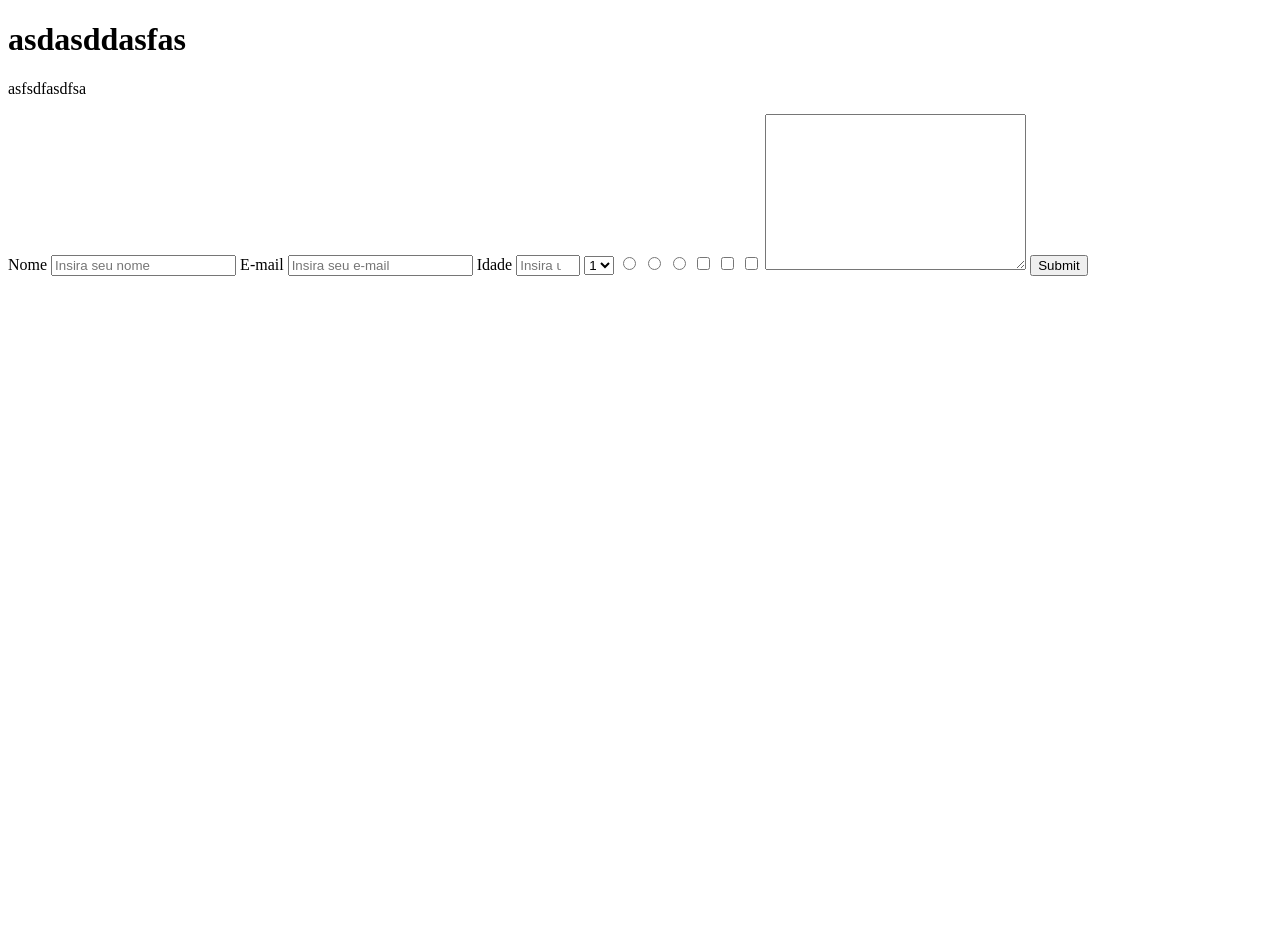
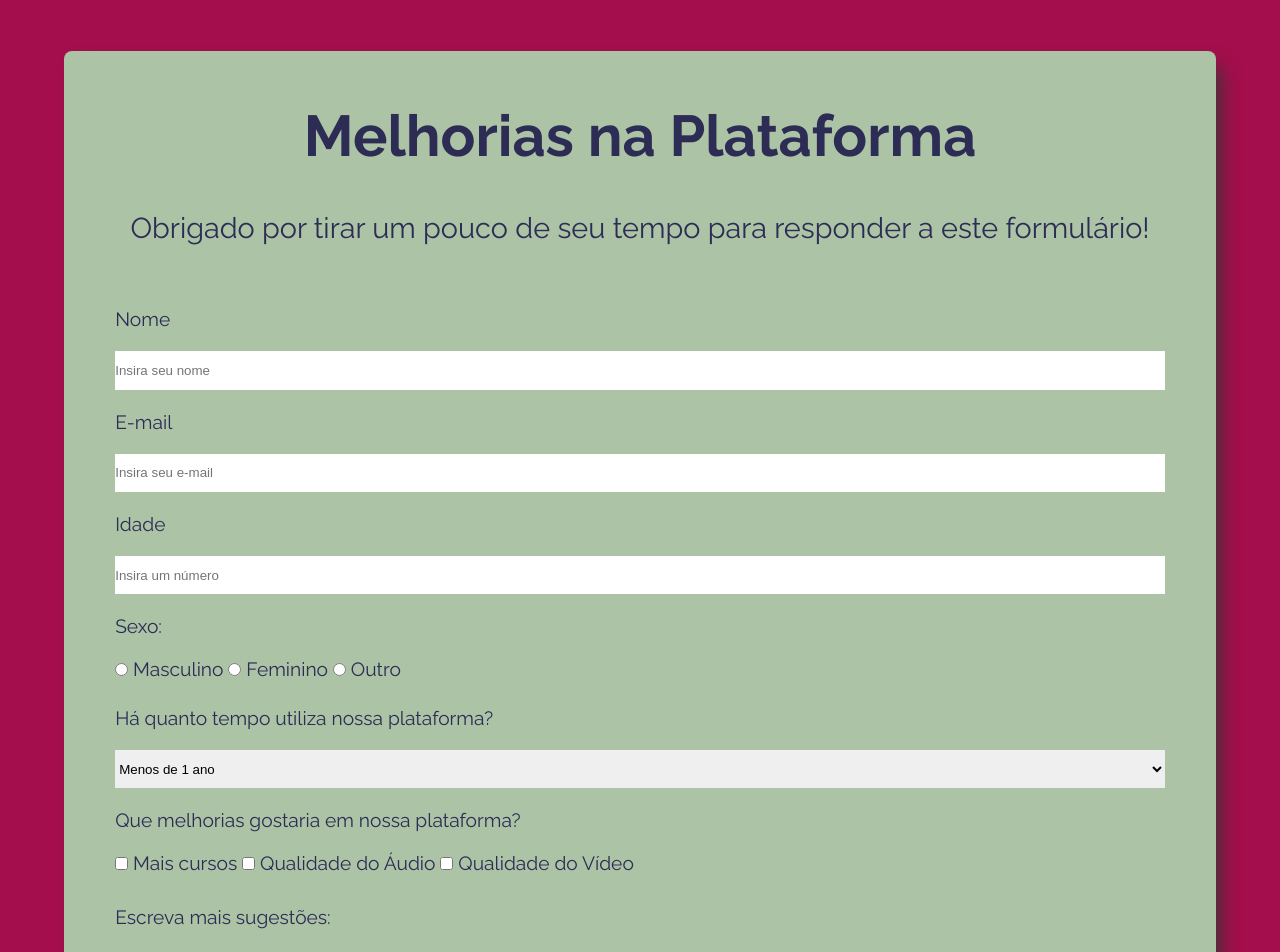
Before and after one commit to rmmena123/surveyform-fcc, a plain HTML site: page index.html in a window 1280 px wide. Shown: the top 952 px of the page. Before the commit the page ends 800 px from the top, so only its background shows below. Drawn offline with Linux system fonts and the light colour scheme.

Commit message:
Estilização CSS

```diff
--- a/index.html
+++ b/index.html
@@ -4,20 +4,22 @@
     <meta charset="UTF-8">
     <meta name="viewport" content="width=device-width, initial-scale=1.0">
     <title>Survey Form</title>
+    <link href="https://fonts.googleapis.com/css2?family=Raleway:wght@100;200;300;400;500;600;700;800;900&display=swap" rel="stylesheet">
     <link rel="stylesheet" href="/style.css">
 </head>
 <body>
 
+    <div id="container">
         <h1 id="title">
-        asdasddasfas
+            Melhorias na Plataforma
         </h1>
 
         <p id="description">
-        asfsdfasdfsa
+            Obrigado por tirar um pouco de seu tempo para responder a este formulário!
         </p>
 
         <form action="" id="survey-form">
-        <label for="name" id="name-label">Nome</label>
+            <label for="name" id="name-label" >Nome</label>
             <input type="text" name="name" id="name" required placeholder="Insira seu nome">
 
             <label for="email" id="email-label">E-mail</label>
@@ -26,25 +28,35 @@
             <label for="number" id="number-label">Idade</label>
             <input type="number" name="number" id="number" min="1" max="100" placeholder="Insira um número">
 
+            <fieldset class="fieldset-changes">
+                <legend>Sexo:</legend>
+                <input type="radio" name="radio" id="" value="Masculino"> Masculino
+                <input type="radio" name="radio" id="" value="Feminino"> Feminino
+                <input type="radio" name="radio" id="" value="Outro"> Outro
+            </fieldset>
+
+            <label for="select" id="label-select">Há quanto tempo utiliza nossa plataforma?</label>
             <select name="select" id="dropdown">
-            <option value="1">1</option>
-            <option value="2">2</option>
-            <option value="3">3</option>
+                <option value="" disabled>Escolha uma opção</option>
+                <option value="0-1">Menos de 1 ano</option>
+                <option value="1-3">1 a 3 anos</option>
+                <option value="3-5">3 a 5 anos</option>
+                <option value="5">Mais de 5 anos</option>
             </select>
 
-        <input type="radio" name="radio" id="" value="Ola mundo">
-        <input type="radio" name="radio" id="" value="Ola mundo">
-        <input type="radio" name="radio" id="" value="Ola mundo">
+            <fieldset class="fieldset-changes">
+                <legend>Que melhorias gostaria em nossa plataforma?</legend>
+                <input type="checkbox" name="check" id="" value="cursos"> Mais cursos
+                <input type="checkbox" name="check" id="" value="Ola mundo"> Qualidade do Áudio
+                <input type="checkbox" name="check" id="" value="Ola mundo"> Qualidade do Vídeo
+            </fieldset>
 
-        <input type="checkbox" name="check" id="" value="Ola mundo">
-        <input type="checkbox" name="check" id="" value="Ola mundo">
-        <input type="checkbox" name="check" id="" value="Ola mundo">
+            <label for="textarea">Escreva mais sugestões:</label>
+            <textarea name="textarea" id="" cols="30" rows="10"></textarea>
 
-        <textarea name="textare" id="" cols="30" rows="10"></textarea>
-
-        <button id="submit">Submit</button>
-
+            <button id="submit">Enviar Respostas</button>
         </form>
+    </div>
 
     <script src="https://cdn.freecodecamp.org/testable-projects-fcc/v1/bundle.js"></script>
 </body>
--- a/style.css
+++ b/style.css
@@ -0,0 +1,127 @@
+:root {
+    --primary-color: #A40E4C;
+    --secondary-color: #ACC3A6;
+    --font-color: #2C2C54;
+    font-size: 60%;
+}
+
+* {
+    margin: 0;
+    padding: 0;
+    box-sizing: border-box;
+    text-decoration: none;
+    list-style-type: none;
+}
+
+body {
+    background-color: var(--primary-color);
+    color: var(--font-color);
+    display: flex;
+    align-items: center; /* Alinha itens ao centro */
+    justify-content: center;
+    font-family: 'Raleway', sans-serif;
+}
+
+#container {
+    width: 90vw;
+    max-width: 1600px;
+    background-color: var(--secondary-color);
+    border-radius: 8px;
+    -webkit-box-shadow: 10px 10px 19px -6px rgba(54,54,53,1);
+    -moz-box-shadow: 10px 10px 19px -6px rgba(54,54,53,1);
+    box-shadow: 10px 10px 19px -6px rgba(54,54,53,1);
+    margin: 4% 0;
+    padding: 4%;
+}
+
+#title {
+    font-size: 3rem;
+    text-align: center;
+}
+
+#description {
+    font-size: 2rem;
+    text-align: center;
+    margin-top: 4%;
+}
+
+#survey-form {
+    margin-top: 8%;
+    display: flex;
+    flex-wrap: wrap;
+    flex-direction: column;
+}
+
+#survey-form label {
+    font-size: 1.5rem;
+    margin-bottom: 4%;
+    margin-top: 4%;
+}
+
+#name, #email, #age, #number, #dropdown {
+    height: 4rem;
+    border: 0;
+}
+
+fieldset {
+    border: 0;
+    font-size: 1.5rem;
+    margin-top: 4%;
+}
+
+fieldset legend {
+    margin-bottom: 4%;
+}
+
+.fieldset-changes {
+    margin-bottom: 4%;
+}
+
+textarea {
+    margin-top: 4%;
+    resize: vertical;
+    border: 0;
+}
+
+button {
+    margin-top: 4%;
+    border: 0;
+    border-radius: .5rem;
+    height: 4rem;
+    transition: 0.2s;
+    cursor: pointer;
+    margin-left: auto;
+    margin-right: auto;
+    width: 60%;
+}
+
+button:hover {
+    background-color: var(--primary-color);
+    opacity: 0.8;
+}
+
+@media (min-width: 768px) {
+    #survey-form {
+        margin-top: 4%;
+    }
+}
+
+@media (min-width: 1024px) {
+    #survey-form label, fieldset, fieldset legend, .fieldset-changes, textarea, button {
+        margin-top: 2%;
+        margin-bottom: 2%;
+        font-size: 2rem;
+    }
+
+    #title {
+        font-size: 6rem;
+    }
+
+    #description {
+        font-size: 3rem;
+    }
+
+    button {
+        width: 30%;
+    }
+}
```
Lines whose indentation alone changed are shown as unchanged.
